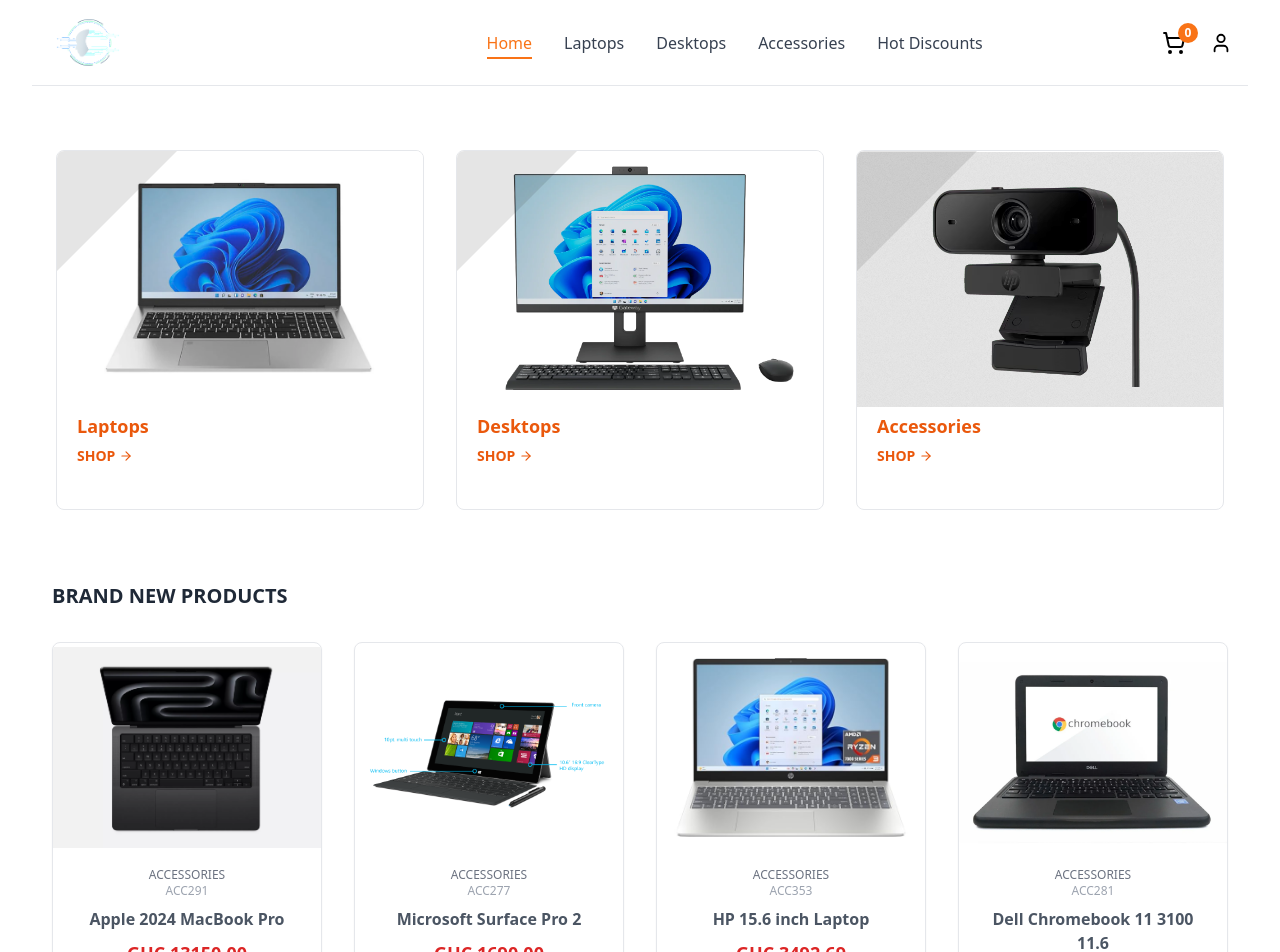
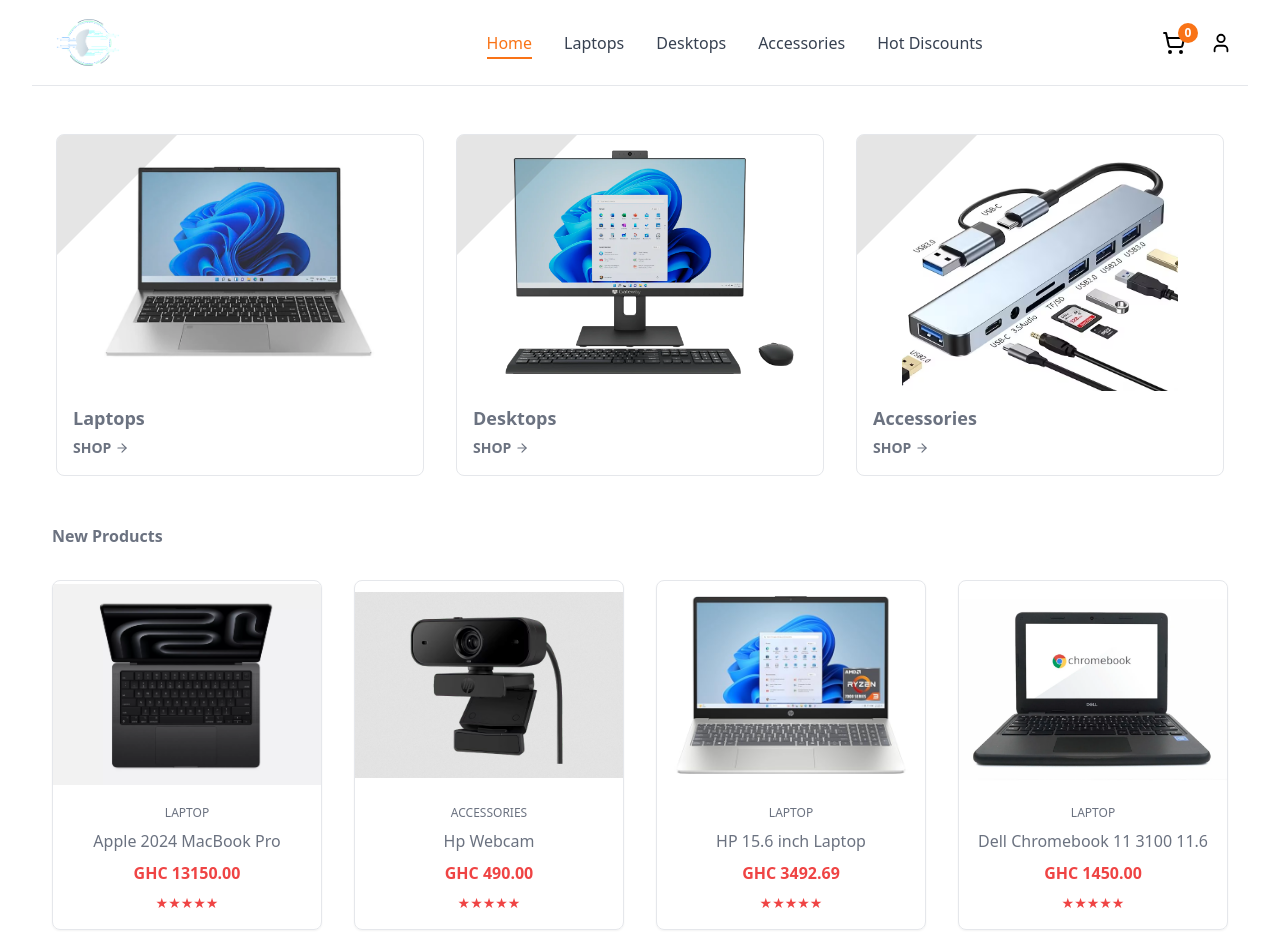
Before and after one commit to Aliko2020/3-Tier-Production-Architecture-on-AWS-Using-Terraform, a React (Vite) app in the folder frontend/: page / in a window 1280 px wide. Shown: the top 952 px of the page. Built offline with nearby package versions, Linux system fonts and the light colour scheme.

Commit message:
feature:added lazy loading to AppRoute and cleanup to Category page

```diff
--- a/frontend/src/components/BrandNew.jsx
+++ b/frontend/src/components/BrandNew.jsx
@@ -4,14 +4,14 @@
 
 const BrandNewProducts = () => {
   return (
-    <section className="py-10 px-5 bg-white">
-      <h2 className="text-xl font-bold text-gray-800 mb-8">
-        BRAND NEW PRODUCTS
+    <section className="py-8 px-5">
+      <h2 className="font-bold text-gray-500 mb-8">
+       New Products
       </h2>
 
       <div className="grid gap-8 sm:grid-cols-2 lg:grid-cols-4">
         {products.map((product) => (
-          <ProductCard key={product.id} product={product} />
+          <ProductCard key={product.id} product={product} category={product.category} />
         ))}
       </div>
     </section>
--- a/frontend/src/components/CategorySection.jsx
+++ b/frontend/src/components/CategorySection.jsx
@@ -1,19 +1,10 @@
 import { ArrowRight } from "lucide-react";
 import { NavLink } from "react-router-dom";
 
-
 export const CategorySection = () => {
   const categories = [
-    {
-      title: "Laptops",
-      image: "/images/laptop.png",
-      path: "/laptops",
-    },
-    {
-      title: "Desktops",
-      image: "/images/desktop.png",
-      path: "/desktops",
-    },
+    { title: "Laptops", image: "/images/laptop.png", path: "/laptops" },
+    { title: "Desktops", image: "/images/desktop.png", path: "/desktops" },
     {
       title: "Accessories",
       image: "/images/accessories.png",
@@ -22,35 +13,36 @@
   ];
 
   return (
-    <section className="py-8 bg-white">
+    <section className="py-4 text-gray-500">
       <div className="max-w-7xl mx-auto px-6 grid grid-cols-1 sm:grid-cols-2 lg:grid-cols-3 gap-8">
         {categories.map(({ title, image, path }) => (
-          <div
+          <NavLink
+            to={path}
             key={title}
-            className="min-w-[320px] min-h-[360px] relative group border overflow-hidden rounded-lg  hover:shadow-sm transition-shadow duration-300 bg-white"
+            className="relative group border overflow-hidden rounded-lg hover:shadow-sm transition-shadow duration-300 min-w-[260px] min-h-[340px]"
           >
             <img
               src={image}
               alt={title}
-              className="w-full h-64 object-contain bg-white transition-transform duration-300 group-hover:scale-105"
+              loading="lazy"
+              className="w-full h-64 object-contain transition-transform duration-300 group-hover:scale-105"
             />
 
             <div className="absolute top-0 left-0 w-0 h-0 border-t-[120px] border-t-black/10 border-r-[120px] border-r-transparent" />
 
-            <div className="absolute button-5 left-5 mt-2">
-              <h3 className="text-lg font-bold text-orange-600 leading-tight">
-                {title.split(" ")[0]} <br />
-                <span className="text-gray-800">{title.split(" ")[1]}</span>
-              </h3>
-              <NavLink
-                to={path}
-                className="mt-2 inline-flex items-center text-sm font-semibold text-orange-600 hover:text-orange-700 transition-colors"
-              >
+            <div className="p-4">
+              <div className="">
+                <h3 className="text-lg font-bold  leading-tight">
+                  {title.split(" ")[0]}
+                  {title.split(" ")[1] && <br />}
+                  <span className="">{title.split(" ")[1]}</span>
+                </h3>
+              </div>
+              <span className="inline-flex items-center mt-2 text-sm font-semibold hover:text-orange-700">
                 SHOP <ArrowRight size={14} className="ml-1" />
-              </NavLink>
-
+              </span>
             </div>
-          </div>
+          </NavLink>
         ))}
       </div>
     </section>
--- a/frontend/src/components/ProductCard.jsx
+++ b/frontend/src/components/ProductCard.jsx
@@ -1,11 +1,11 @@
 import { Link } from "react-router-dom";
 
-const ProductCard = ({ product, category = "ACCESSORIES" }) => {
+const ProductCard = ({ product, category }) => {
   return (
     <Link
       to={`/product/${product.id}`}
       state={{ product }}
-      className="group border rounded-lg overflow-hidden shadow-sm hover:shadow-md transition-shadow duration-300"
+      className="group border text-gray-500  rounded-lg overflow-hidden shadow-sm hover:shadow-md transition-shadow duration-300"
     >
       <div className="relative">
         <img
@@ -15,12 +15,11 @@
         />
       </div>
       <div className="p-4 text-center">
-        <p className="text-gray-500 text-xs uppercase">{category}</p>
-        <p className="text-gray-400 text-xs">{product.id}</p>
-        <h3 className="font-semibold text-gray-600 mt-2 line-clamp-2 group-hover:text-red-600">
+        <p className="text-xs uppercase">{category}</p>
+        <h3 className="mt-2 line-clamp-2">
           {product.name}
         </h3>
-        <p className="text-red-600 font-bold text-lg mt-2">
+        <p className="text-red-500 font-bold mt-2">
           GHC {product.price.toFixed(2)}
         </p>
         <div className="flex justify-center mt-2">
--- /dev/null
+++ b/frontend/src/components/common/Spinner.jsx
@@ -0,0 +1,25 @@
+import { RotatingLines } from "react-loader-spinner";
+
+const Spinner = ({
+  height = 80,
+  width = 80,
+  color = "grey",
+  strokeWidth = 5,
+  animationDuration = 0.75,
+}) => {
+  return (
+    <div className="flex justify-center items-center h-screen">
+      <RotatingLines
+        visible={true}
+        height={height}
+        width={width}
+        color={color}
+        strokeWidth={strokeWidth}
+        animationDuration={animationDuration}
+        ariaLabel="loading-spinner"
+      />
+    </div>
+  );
+};
+
+export default Spinner;
--- a/frontend/src/data/newproducts.js
+++ b/frontend/src/data/newproducts.js
@@ -3,8 +3,14 @@
     id: "ACC291",
     name: "Apple 2024 MacBook Pro",
     price: 13150,
+    category: "Laptop",
     image: "/images/mac3.png",
-    images: ["/images/mac3.png","/images/mac.jpg", "/images/mac2.png", "/images/mac4.png",],
+    images: [
+      "/images/mac3.png",
+      "/images/mac.jpg",
+      "/images/mac2.png",
+      "/images/mac4.png",
+    ],
     rating: 5,
     color: [
       { name: "Space Gray", value: "space-gray" },
@@ -27,10 +33,11 @@
   },
   {
     id: "ACC277",
-    name: "Microsoft Surface Pro 2",
-    price: 1690.0,
-    image: "/images/micro2.png",
-    images: ["/images/micro4.png","/images/micro2.png","/images/micro3.png",],
+    name: "Hp Webcam",
+    price: 490.0,
+    category: "Accessories",
+    image: "/images/accessories3.png",
+    images: ["/images/micro4.png", "/images/micro2.png", "/images/micro3.png"],
     rating: 5,
     color: [
       { name: "Platinum", value: "platinum" },
@@ -54,6 +61,7 @@
     id: "ACC353",
     name: "HP 15.6 inch Laptop",
     price: 3492.69,
+    category: "Laptop",
     image: "/images/hp.jpg",
     images: ["/images/hp.jpg", "/images/hp.jpg", "/images/hp.jpg"],
     rating: 5,
@@ -80,6 +88,7 @@
     id: "ACC281",
     name: "Dell Chromebook 11 3100 11.6",
     price: 1450,
+    category: "Laptop",
     image: "/images/dell.png",
     images: ["/images/dell.png", "/images/dell3.png", "/images/dell2.png"],
     rating: 5,
--- a/frontend/src/pages/products/Accessories.jsx
+++ b/frontend/src/pages/products/Accessories.jsx
@@ -5,11 +5,11 @@
   const displayedAccessories = accessories.slice(0, 8);
 
   return (
-    <section className="px-5 bg-white py-10">
+    <section className="px-5 py-10">
       <div className="max-w-7xl mx-auto">
 
         <div className="mb-8">
-          <h1 className="text-lg font-bold text-gray-800">ACCESSORIES COLLECTION</h1>
+          <h1 className="font-simibold text-gray-500">Accessories</h1>
         </div>
 
         <div className="grid gap-8 sm:grid-cols-2 lg:grid-cols-4 xl:grid-cols-5">
--- a/frontend/src/pages/products/Desktops.jsx
+++ b/frontend/src/pages/products/Desktops.jsx
@@ -5,12 +5,12 @@
   const displayedDesktops = desktops.slice(0, 5);
 
   return (
-    <section className="px-5 bg-white">
+    <section className="px-5">
       <div className="max-w-7xl mx-auto">
 
         <div className="mb-8">
-          <h1 className="text-lg font-bold text-gray-800">
-            DESKTOP COLLECTION
+          <h1 className="text-gray-500 font-semibold">
+            Desktops
           </h1>
         </div>
 
--- a/frontend/src/pages/products/ProductDetail.jsx
+++ b/frontend/src/pages/products/ProductDetail.jsx
@@ -2,7 +2,6 @@
 import { useParams, useLocation } from "react-router-dom";
 import products from "../../data/newproducts";
 import { useNavigate } from "react-router-dom";
-
 
 const ProductDetail = () => {
   const { id } = useParams();
@@ -21,65 +20,70 @@
     }
   };
 
-
   const product =
     passedProduct || products.find((p) => p.id.toString() === id.toString());
 
   if (!product) {
-        return <p className="text-center py-20 text-gray-500">Product not found.</p>;
+    return (
+      <p className="text-center py-20 text-gray-500">Product not found.</p>
+    );
   }
 
-    const [selectedColor, setSelectedColor] = useState(product.color?.[0]?.value || "");
+  const [selectedColor, setSelectedColor] = useState(
+    product.color?.[0]?.value || "",
+  );
   const [selectedSpec, setSelectedSpec] = useState(product.specs?.[0]);
   const [selectedImage, setSelectedImage] = useState(product.images?.[0]);
 
   return (
-        <div className="container mx-auto px-6 py-10 grid lg:grid-cols-2 gap-10">
-            {/* Left side - Product Images */}
-            <div>
+    <div className="container max-w-6xl mx-auto px-6 py-10 grid lg:grid-cols-2 gap-8 sm:gap-0">
+      <div className="flex max-w-lg flex-col md:items-center">
         <img
           src={selectedImage}
           alt={product.name}
-                    className="w-full rounded-lg border"
+          loading="lazy"
+          className="sm:max-w-sm rounded-lg border"
         />
 
-                {/* Thumbnails */}
+        <div className="flex sm:w-[70%]">
           <div className="flex gap-4 mt-4">
             {product.images?.map((img, idx) => (
               <img
                 key={idx}
                 src={img}
                 alt="Thumbnail"
+                loading="lazy"
                 onClick={() => setSelectedImage(img)}
-                            className={`w-20 h-16 object-cover cursor-pointer border rounded ${selectedImage === img ? "border-green-500" : "border-gray-300"
+                className={`w-20 h-16 object-cover cursor-pointer border rounded ${
+                  selectedImage === img ? "border-green-500" : "border-gray-300"
                 }`}
               />
             ))}
           </div>
         </div>
+      </div>
 
-            {/* Right side - Product Info */}
-            <div className="space-y-6">
-                <h1 className="text-xl font-semibold text-gray-800">{product.name}</h1>
-                <p className="text-gray-500">{product.description}</p>
+      <div className="space-y-6 text-gray-500">
+        <h1 className="font-semibold">{product.name}</h1>
+        <p className="">{product.description}</p>
 
-                {/* Color Selection */}
         {product.color && (
           <div>
-                        <h3 className="text-gray-700 font-medium mb-2">Color:</h3>
+            <h3 className="font-medium mb-2">Color:</h3>
             <div className="flex gap-4">
               {product.color.map((color) => (
                 <button
                   key={color.value}
                   onClick={() => setSelectedColor(color.value)}
-                                    className={`flex items-center gap-2 px-4 py-2 border rounded-lg text-sm ${selectedColor === color.value
-                                        ? "border-green-500 text-gray-800"
+                  className={`flex items-center gap-2 px-4 py-2 border rounded-lg text-sm ${
+                    selectedColor === color.value
+                      ? "border-gray-200 text-gray-800"
                       : "border-gray-300 text-gray-500"
                   }`}
                 >
                   <span>{color.name}</span>
                   {selectedColor === color.value && (
-                                        <span className="text-green-500 text-lg">●</span>
+                    <span className="text-gray-500 text-lg">●</span>
                   )}
                 </button>
               ))}
@@ -87,27 +91,27 @@
           </div>
         )}
 
-                {/* Specification Selection */}
         {product.specs && (
           <div>
-                        <h3 className="text-gray-700 font-medium mb-2">Specification:</h3>
+            <h3 className="font-medium mb-2">Specification:</h3>
             <div className="grid sm:grid-cols-2 gap-4">
               {product.specs.map((spec) => (
                 <button
                   key={spec.label}
                   onClick={() => setSelectedSpec(spec)}
-                                    className={`p-4 border rounded-lg text-left hover:shadow transition ${selectedSpec.label === spec.label
-                                        ? "border-green-500"
+                  className={`p-4 border rounded-lg text-left hover:shadow transition ${
+                    selectedSpec.label === spec.label
+                      ? "border-gray-200"
                       : "border-gray-300"
                   }`}
                 >
                   <div className="flex justify-between items-center">
                     <span className="font-semibold">{spec.label}</span>
                     {selectedSpec.label === spec.label && (
-                                            <span className="text-green-500 text-lg">●</span>
+                      <span className="text-lg">●</span>
                     )}
                   </div>
-                                    <p className="text-gray-500 text-sm mt-1 whitespace-pre-line">
+                  <p className="text-sm mt-1 whitespace-pre-line">
                     {spec.cpu}
                   </p>
                 </button>
@@ -116,15 +120,17 @@
           </div>
         )}
 
-                {/* Add to Cart / Buy now */}
         <div className="flex gap-4 mt-6">
           <button
             onClick={handleBuyNow}
-                        className="px-6 py-3 border border-green-600 text-green-600 rounded-lg hover:bg-green-50 transition"
+            className="px-6 py-3 border bg-green-500 text-white rounded-lg transition"
           >
             Buy Now
           </button>
-                     <button disabled className="px-6 py-3 bg-green-600 text-white rounded-lg hover:bg-green-700 transition">
+          <button
+            disabled
+            className="px-6 py-3 rounded-lg border cursor-pointer transition"
+          >
             Add to Cart
           </button>
         </div>
--- a/frontend/src/routes/AppRoutes.jsx
+++ b/frontend/src/routes/AppRoutes.jsx
@@ -1,14 +1,19 @@
 import { Routes, Route } from "react-router-dom";
+import { lazy, Suspense } from "react";
 
 import Layout from "@/layouts/Layout";
 import ProtectedRoute from "@/components/common/ProtectedRoute";
+import Spinner from "@/components/common/Spinner"; // use spinner here
 
-import Home from "@/pages/home/Home";
-import ProductDetail from "@/pages/products/ProductDetail";
-import Laptops from "@/pages/products/Laptops";
-import Desktops from "@/pages/products/Desktops";
-import Accessories from "@/pages/products/Accessories";
-import Discount from "@/pages/home/Discount";
+/* Lazy-loaded pages */
+const Home = lazy(() => import("@/pages/home/Home"));
+const Discount = lazy(() => import("@/pages/home/Discount"));
+const Laptops = lazy(() => import("@/pages/products/Laptops"));
+const Desktops = lazy(() => import("@/pages/products/Desktops"));
+const Accessories = lazy(() => import("@/pages/products/Accessories"));
+const ProductDetail = lazy(() => import("@/pages/products/ProductDetail"));
+
+/* Regular imports */
 import Login from "@/pages/auth/Login";
 import SignUp from "@/pages/auth/SignUp";
 import UserDashboard from "@/pages/dashboards/UserDashboard";
@@ -16,22 +21,19 @@
 
 const AppRoutes = () => {
   return (
+    <Suspense fallback={<Spinner />}>
       <Routes>
         <Route path="/" element={<Layout />}>
           <Route index element={<Home />} />
-
-        {/* Auth */}
           <Route path="login" element={<Login />} />
           <Route path="register" element={<SignUp />} />
 
-        {/* Products */}
           <Route path="product/:id" element={<ProductDetail />} />
           <Route path="laptops" element={<Laptops />} />
           <Route path="desktops" element={<Desktops />} />
           <Route path="accessories" element={<Accessories />} />
           <Route path="discounts" element={<Discount />} />
 
-        {/* Protected */}
           <Route
             path="userdashboard"
             element={
@@ -40,7 +42,6 @@
               </ProtectedRoute>
             }
           />
-
           <Route
             path="checkout"
             element={
@@ -51,6 +52,7 @@
           />
         </Route>
       </Routes>
+    </Suspense>
   );
 };
 
```
Also changed, not shown: frontend/public/images/accessories.png, frontend/public/images/accessories3.png (added). Lines whose indentation alone changed are shown as unchanged.
